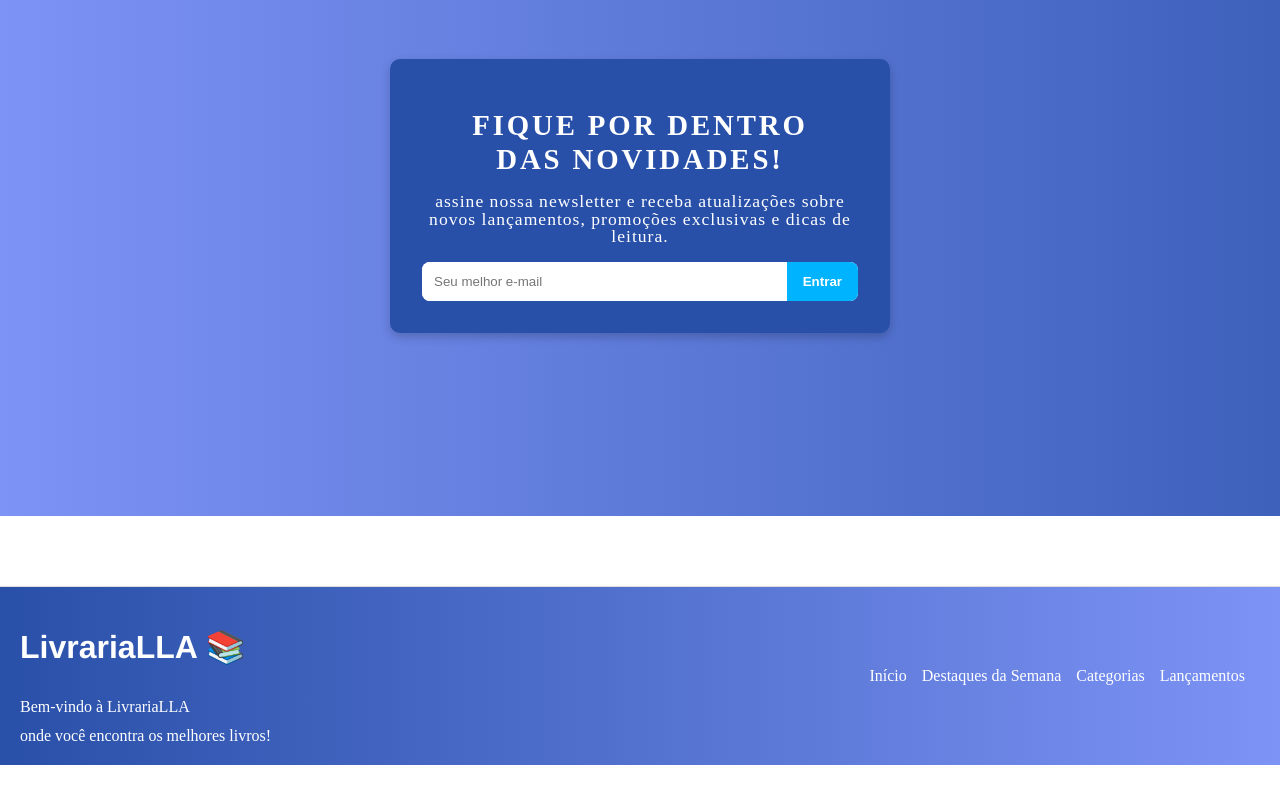
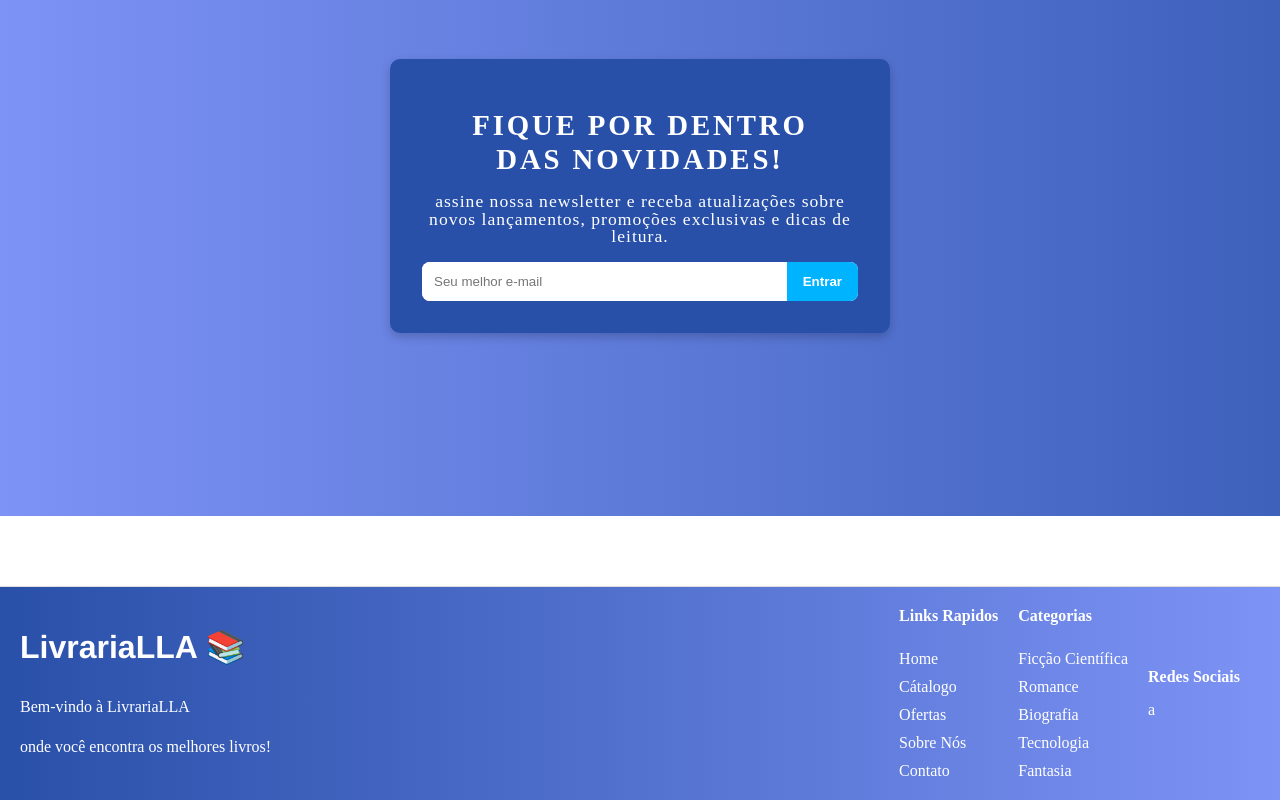
Before and after one commit to PedroLeoo07/LLA_Livros, a Next.js app: page / in a window 1280 px wide. Shown: the part 2093-2893 px from the top of the page. Before the commit the page ends 2858 px from the top, so only its background shows below. Built offline with nearby package versions, Linux system fonts and the light colour scheme.

Commit message:
atualizando footer

```diff
--- a/app/page.jsx
+++ b/app/page.jsx
@@ -9,6 +9,11 @@ import Card4 from "../components/Card4.jsx"
 export default function Home() {
     return (
         <div>
+            <head>
+            <link rel="icon" type="public/img" href="Favicon.png" />
+
+
+            </head>
         <Header/>
         <Banner1/>
         <Container title="Destaque" data={destaqueLivros} />
--- a/components/Footer.jsx
+++ b/components/Footer.jsx
@@ -4,16 +4,34 @@ export default function Footer() {
     return (
         <footer className={styles.footer}>
                 <div>
-                    <h1 className={(styles.h1)}>LivrariaLLA 📚</h1>
-                    <p className={(styles.p)}>Bem-vindo à LivrariaLLA</p>
-                    <p>onde você encontra os melhores livros!</p>
+                    <h1 className={styles.h1}>LivrariaLLA 📚</h1>
+                    <p className={styles.p}>Bem-vindo à LivrariaLLA</p>
+                    <p className={styles.p}>onde você encontra os melhores livros!</p>
                 </div>
 
                 <nav>
-                    <a href="#inicio">Início</a>
-                    <a href="#destaque">Destaques da Semana</a>
-                    <a href="#categorias">Categorias</a>
-                    <a href="#Lancamentos">Lançamentos</a>
+                    <div className={styles.navItem}>
+                        <a href="#inicio">Links Rapidos</a>
+                        <p className={(styles.texto)}>Home</p>
+                        <p className={(styles.texto)}>Cátalogo</p>
+                        <p className={(styles.texto)}>Ofertas</p>
+                        <p className={(styles.texto)}>Sobre Nós</p>
+                        <p className={(styles.texto)}>Contato</p>
+                    </div>
+
+                    <div className={styles.navItem}>
+                        <a href="#categorias">Categorias</a>
+                        <p className={(styles.texto)}>Ficção Científica</p>
+                        <p className={(styles.texto)}>Romance</p>
+                        <p className={(styles.texto)}>Biografia</p>
+                        <p className={(styles.texto)}>Tecnologia</p>
+                        <p className={(styles.texto)}>Fantasia</p>
+                    </div>
+
+                    <div className={styles.navItem}>
+                        <a href="#Lancamentos">Redes Sociais</a>
+                        <p>a</p>
+                    </div>
                 </nav>
         </footer>
     );
--- a/styles/Footer.module.css
+++ b/styles/Footer.module.css
@@ -36,9 +36,11 @@
 .footer nav a {
     text-decoration: none;
     color: #ffffff;
-    margin-right: 15px;
+    margin-bottom: 15px;
     font-size: 1rem;
-    display: inline-block;
+    display: block;
+    text-align: left;
+    width: 100%;
 }
 
 .footer nav a:hover {
@@ -57,3 +59,35 @@
     margin: 0.67em 0;
     color: #ffffff;
 }
+
+.navItem {
+    display: flex;
+    flex-direction: column;
+    align-items: flex-start;
+    margin-right: 20px;
+}
+
+.navItem a {
+    text-decoration: none;
+    color: #ffffff;
+    font-size: 1rem;
+    font-weight: bold;
+    margin-bottom: 5px;
+    transition: color 0.3s ease;
+}
+
+.navItem a:hover {
+    color: #1e00ff;
+}
+
+.navSpacing {
+    height: 10px;
+    visibility: visible;
+    opacity: 0;
+}
+
+.texto {
+    color: #ffffff;
+    margin-top: 10px;
+    text-align: center;
+}
```
